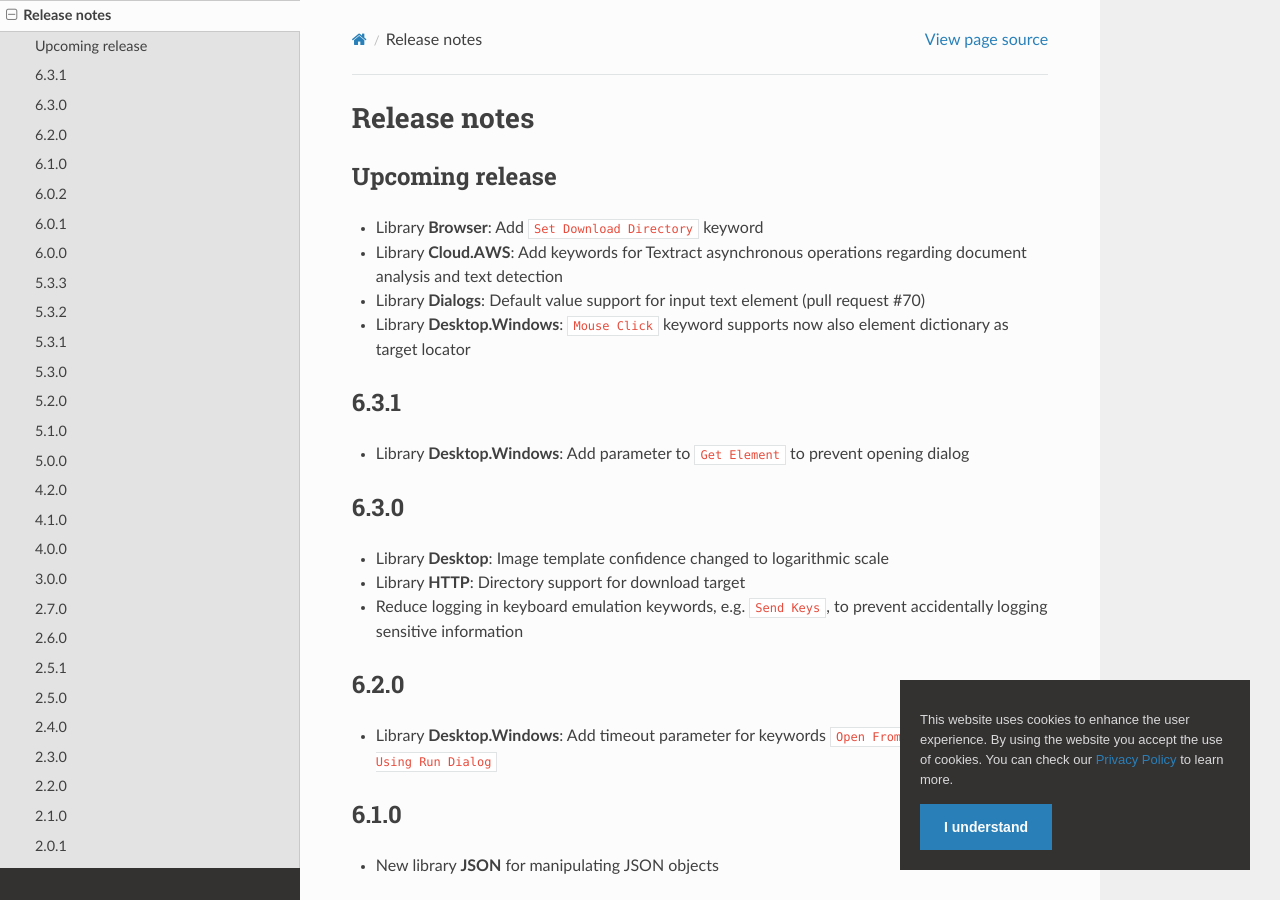
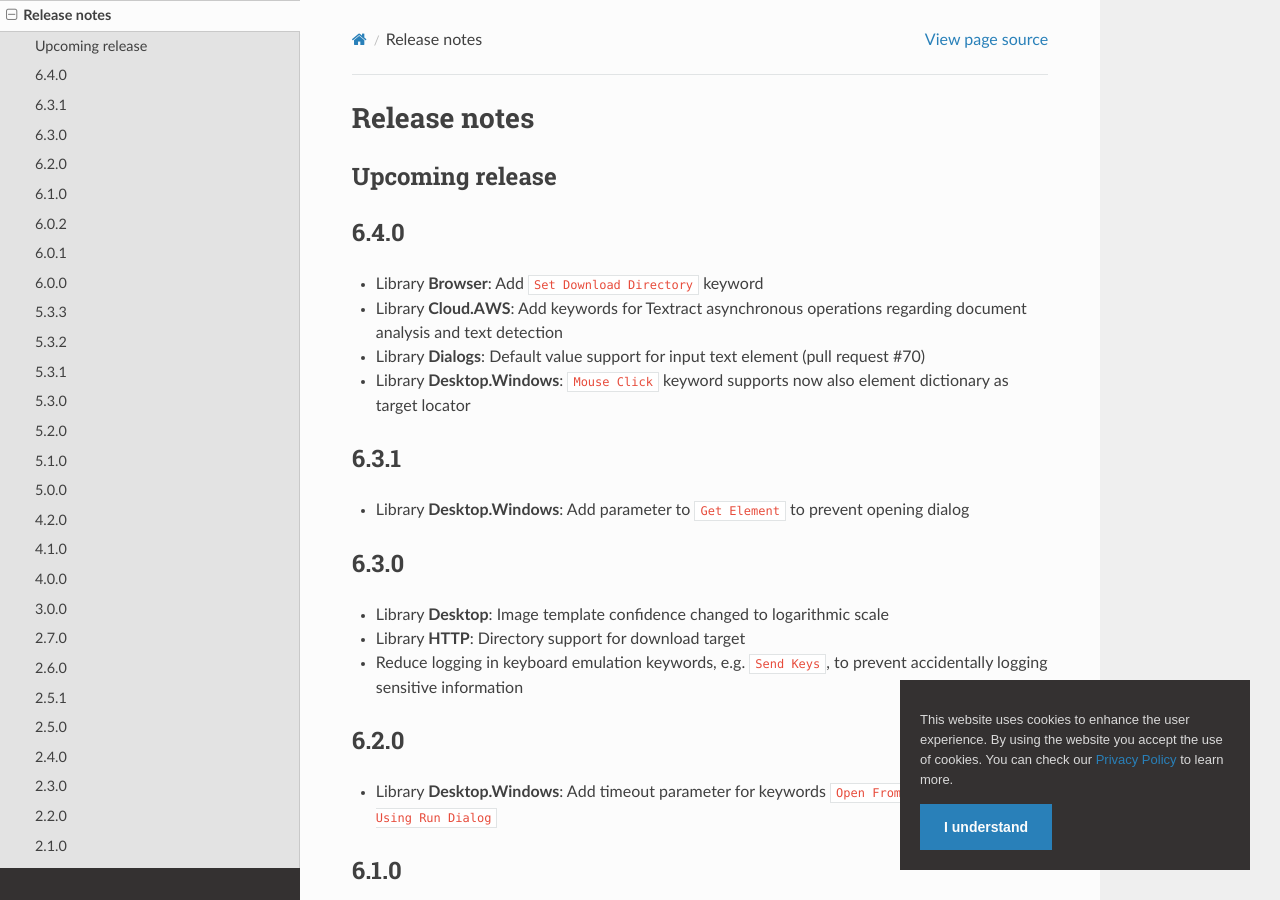
Before and after one commit to coderprovider/Framework-RPA, a Sphinx documentation site: the page built from docs/source/releasenotes.rst, in a window 1280 px wide and 900 px high. Built offline with Sphinx 7.4.7 and the Read the Docs theme 2.0.0, drawn with Linux system fonts in a browser that asks for light colours; pages that are not in the unit, such as notebooks, are missing from menus.

Commit message:
main: version 6.4.0

```diff
--- a/docs/source/releasenotes.rst
+++ b/docs/source/releasenotes.rst
@@ -3,6 +3,9 @@
 
 Upcoming release
 ----------------
+
+6.4.0
+-----
 
 - Library **Browser**: Add ``Set Download Directory`` keyword
 - Library **Cloud.AWS**: Add keywords for Textract asynchronous operations regarding
```
Also changed, not shown: 2 other files.
